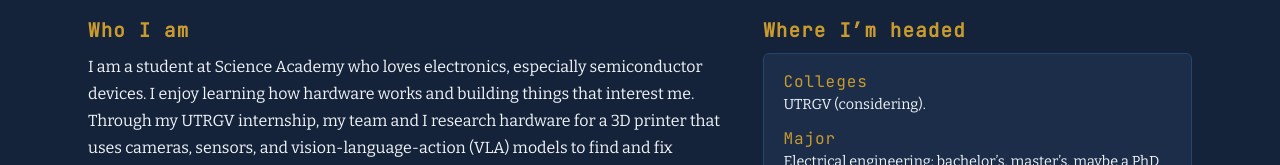
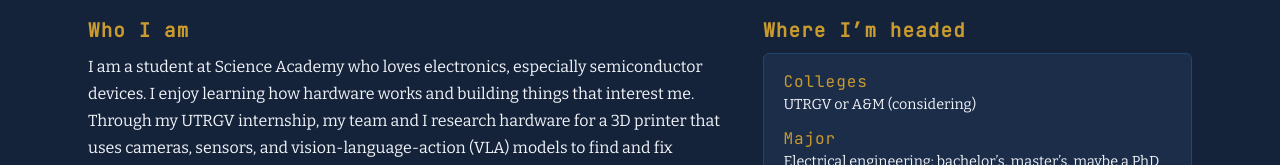
Before and after one commit to Joaquinsalt/joaquinsalt.github.io, a React (Vite) app: page / in a window 1280 px wide. Shown: the part 516-681 px from the top of the page. Built offline with nearby package versions, Linux system fonts and the light colour scheme.

Commit message:
Modify college options in goals array
Updated college consideration in goals section.

```diff
--- a/src/data/homeData.ts
+++ b/src/data/homeData.ts
@@ -21,7 +21,7 @@ export const overview =
   `I am a student at Science Academy who loves electronics, especially semiconductor devices. I enjoy learning how hardware works and building things that interest me. Through my UTRGV internship, my team and I research hardware for a 3D printer that uses cameras, sensors, and vision-language-action (VLA) models to find and fix printing mistakes. For NASA HUNCH, I lead the hardware for an AI medical diagnostic system for astronauts, working with circuits and sensors. On my own, I am designing an 8-bit CPU to learn how computers work. These experiences help me grow in CAD, electronics, research, teamwork, and public speaking. After high school, I am considering UTRGV to study Electrical Engineering, earn my bachelor’s and master’s degrees, and possibly pursue a PhD. I am exploring careers in semiconductor engineering, hardware engineering, and embedded systems, in that order. My next steps are to finish my current projects strong, start new ones, and take more opportunities to speak publicly.`
 
 export const goals = [
-  { label: 'Colleges', text: 'UTRGV (considering).' },
+  { label: 'Colleges', text: 'UTRGV or A&M (considering) ' },
   { label: 'Major', text: 'Electrical engineering: bachelor’s, master’s, maybe a PhD' },
   { label: 'Career', text: 'Semiconductor, then hardware, then embedded systems' },
 ]
```
